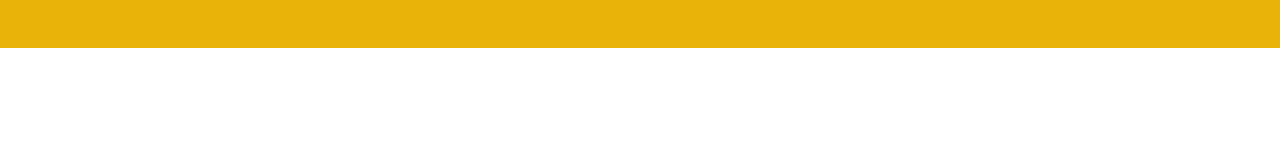
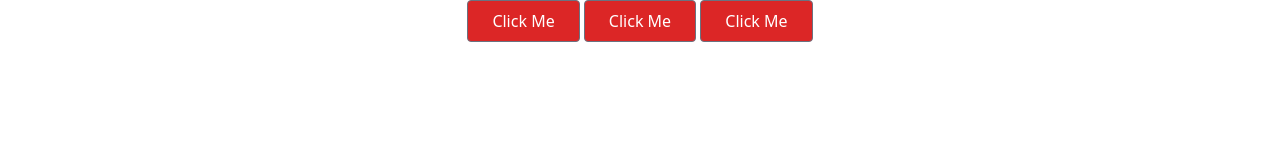
Before and after one commit to ProgrammerSohan/Mastering-Tailwind-CSS, a website: page tailwind-configuration/index.html in a window 1280 px wide. Drawn offline with Linux system fonts and the light colour scheme.

Commit message:
13.1_extract components_a_t3_s4

```diff
--- a/tailwind-configuration/index.html
+++ b/tailwind-configuration/index.html
@@ -10,8 +10,12 @@
 </head>
 <body>
 
-    <div class="h-12 short:bg-blue-600 mobile:bg-red-500 tablet:bg-green-500 laptop:bg-yellow-500">
+    <div class="text-center">
+        <button class="btn">Click Me</button>
 
+        <button class="btn">Click Me</button>
+
+        <button class="btn">Click Me</button>
 
     </div>
 
--- a/tailwind-configuration/style.css
+++ b/tailwind-configuration/style.css
@@ -1,3 +1,10 @@
 @tailwind base;
 @tailwind components;
 @tailwind utilities;
+
+@layer components {
+    .btn {
+        @apply py-2 px-6 bg-red-600 rounded text-white hover:bg-red-300 border border-gray-500
+    }
+
+}
```
Also changed, not shown: tailwind-configuration/dist/style.css.
